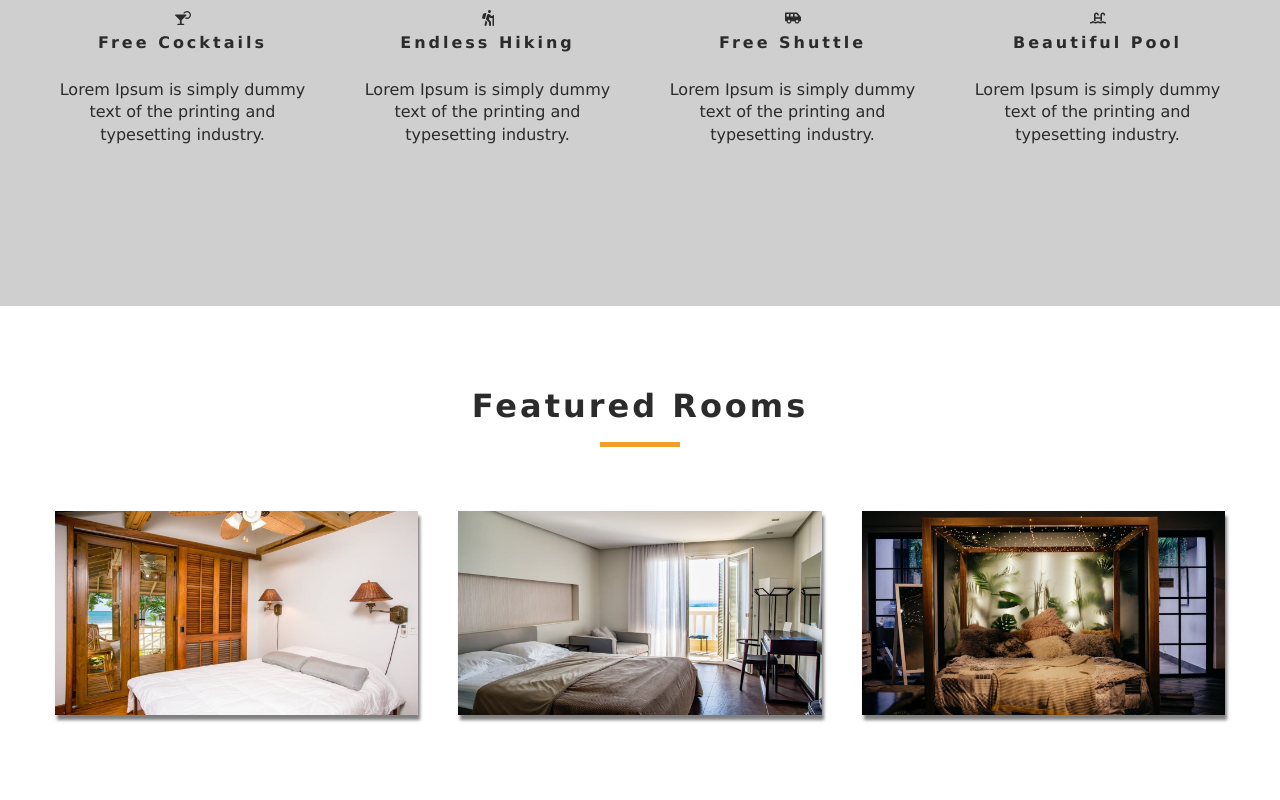
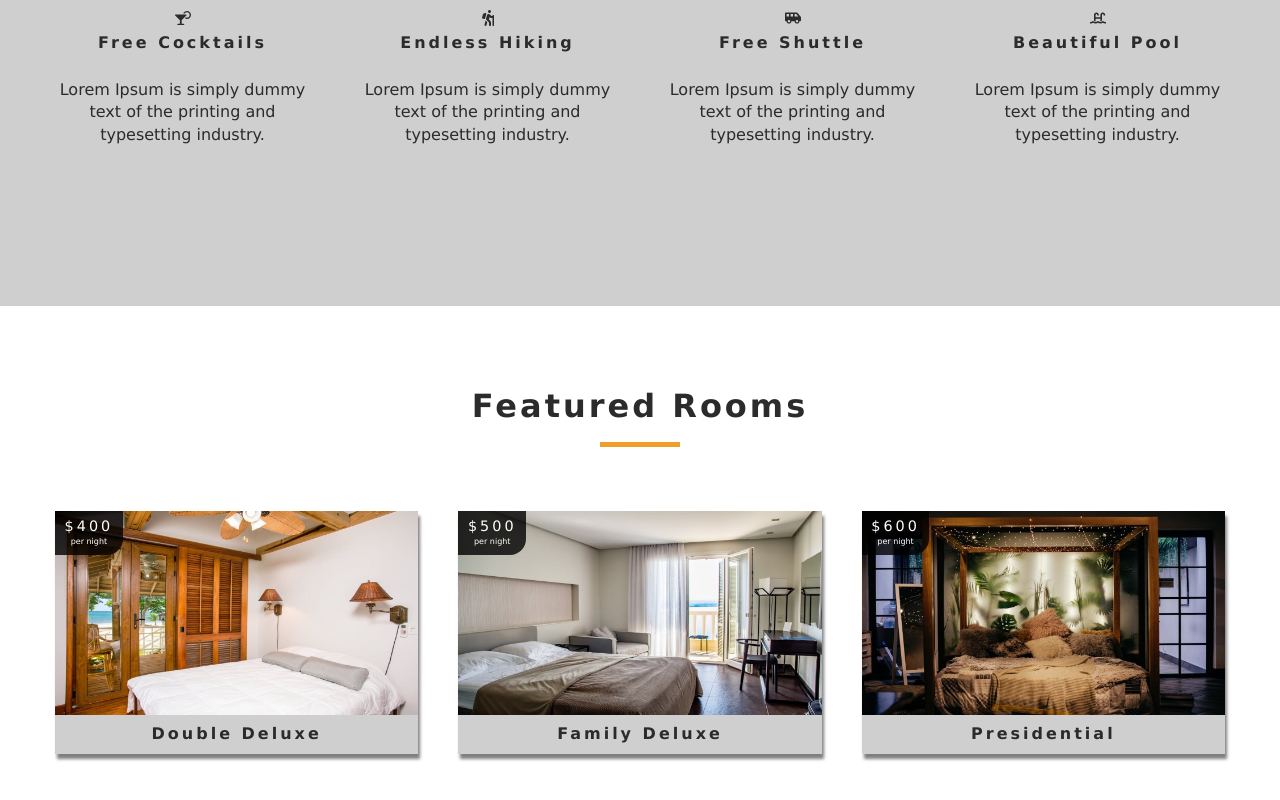
Before and after one commit to Giselesoubeiga/Oasis, a React (Create React App) app: page / in a window 1280 px wide. Shown: the part 1075-1875 px from the top of the page. Built offline with nearby package versions, Linux system fonts and the light colour scheme.

Commit message:
roomjs work in progress

```diff
--- a/src/Context.js
+++ b/src/Context.js
@@ -35,6 +35,11 @@
     return tempItems;
   }
 
+
+  getRoom =(slug) =>{
+
+  }
+
   render() {
     return (
       <RoomContext.Provider value={this.state}>
--- a/src/components/Room.js
+++ b/src/components/Room.js
@@ -1,12 +1,30 @@
 import React from 'react'
-import {Link}from "react-router-dom"
+import {Link}from "react-router-dom";
+import PropTypes from "prop-types"
+
 export default function Room({room}) {
     const {name, slug, images, price} = room;
     return (
         <article className="room">
             <div className="img-container">
                <img src={images[0]} alt="single room"/>
+               <div className="price-top">
+                   <h6>${price}</h6>
+                   <p>per night</p>
+               </div>
+               <Link to={`/rooms/${slug}`} className="btn-primary room-link">
+                   Features
+               </Link>
             </div>
+            <p className="room-info">{name}</p>
         </article>
     )
 }
+ Room.propTypes={
+     room:PropTypes.shape({
+         name:PropTypes.string.isRequired,
+         slug:PropTypes.string.isRequired,
+         images:PropTypes.arrayOf(PropTypes.string).isRequired,
+         price:PropTypes.number.isRequired
+     })
+ }
```
Also changed, not shown: 1 other file (tests, documents, lock files or other folders).
